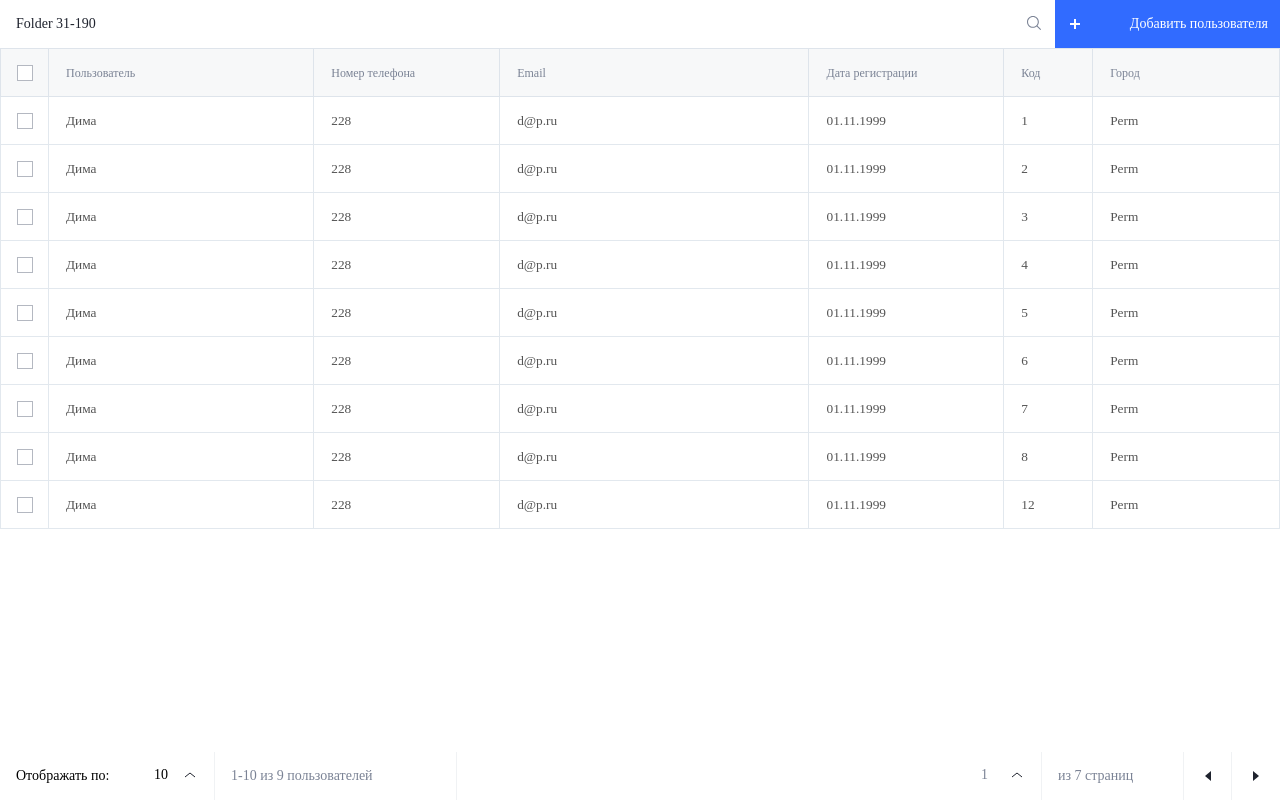
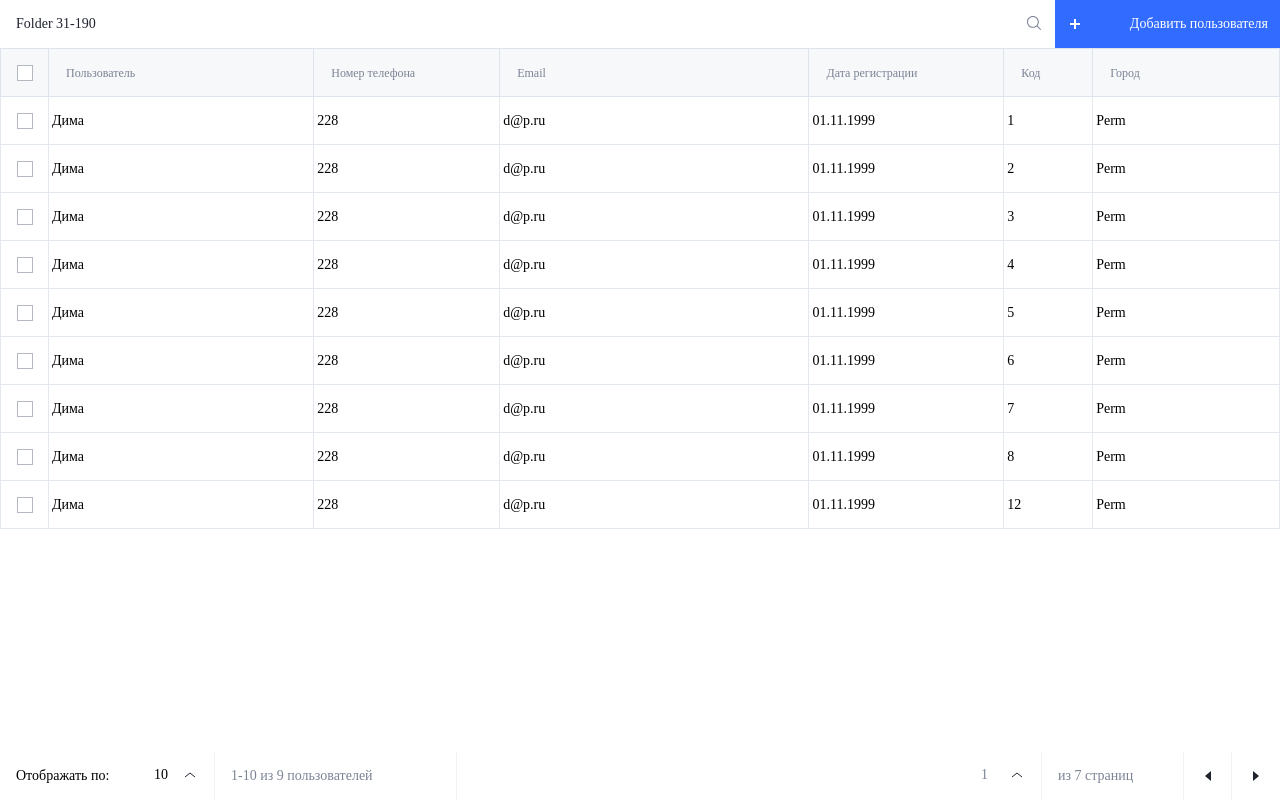
Before and after one commit to leftbhnd/test-task, a Vue app: page / in a window 1280 px wide. Built offline with nearby package versions, Linux system fonts and the light colour scheme.

Commit message:
refactor: логика вынесена в отдельный computed методы

```diff
--- a/src/components/table/HeaderRow.vue
+++ b/src/components/table/HeaderRow.vue
@@ -1,7 +1,7 @@
 <template>
   <thead>
     <tr class="trow">
-      <th class="trow__checkbox" @click="selectAll" :style="isNewUser">
+      <th class="trow__checkbox" @click="selectAll" :style="isEditState">
         <IconWrapper class="checkbox" :src="checkbox" />
       </th>
       <th class="trow__name">
@@ -41,18 +41,21 @@ export default {
     }
   },
   computed: {
-    ...mapGetters(['getNewUserState', 'getUsers', 'getSelectedUsers']),
+    ...mapGetters(['getNewUserState', 'getUsers', 'getSelectedUsers', 'getEditState']),
+    checkAllConditon (): boolean {
+      return this.getUsers.length === this.getSelectedUsers.length && this.getUsers.length
+    },
     checkbox (): string {
-      if (this.getUsers.length === this.getSelectedUsers.length && this.getUsers.length) {
+      if (this.checkAllConditon) {
         return require('@/assets/svg/checked.svg')
-      } else if (this.getSelectedUsers.length > 0) {
+      } else if (this.getSelectedUsers.length) {
         return require('@/assets/svg/checkSeveral.svg')
       } else {
         return require('@/assets/svg/unchecked.svg')
       }
     },
-    isNewUser (): string {
-      if (this.getNewUserState) {
+    isEditState (): string {
+      if (this.getNewUserState || this.getEditState) {
         return 'pointer-events: none;'
       } else {
         return 'pointer-events: auto;'
@@ -72,10 +75,10 @@ export default {
   },
   watch: {
     getSelectedUsers (): void {
-      if (this.getSelectedUsers.length !== this.getUsers.length) {
+      if (this.checkAllConditon) {
+        this.checked = true
+      } else {
         this.checked = false
-      } else if (this.getSelectedUsers.length === this.getUsers.length && this.getUsers.length) {
-        this.checked = true
       }
     }
   }
--- a/src/components/table/UserRow.vue
+++ b/src/components/table/UserRow.vue
@@ -1,55 +1,61 @@
 <template>
   <tr>
-    <td class="trow__checkbox" @click="select" :style="isNewUser">
+    <td class="trow__checkbox" @click="select" :style="isEditUser">
       <IconWrapper class="checkbox" :src="checkboxState" />
     </td>
     <td class="trow__name">
       <input
-        disabled="disabled"
-        class="row-input"
+        class="table-input"
         type="text"
-        :value="user.name"
+        v-model="currentUser.name"
+        v-if="isEdit"
       />
+      <span v-else>{{ user.name }}</span>
     </td>
     <td class="trow__phone">
       <input
-        disabled="disabled"
-        class="row-input"
+        class="table-input"
         type="text"
-        :value="user.phone"
+        v-model="currentUser.phone"
+        v-if="isEdit"
       />
+      <span v-else>{{ user.phone }}</span>
     </td>
     <td class="trow__email">
       <input
-        disabled="disabled"
-        class="row-input"
+        class="table-input"
         type="text"
-        :value="user.email"
+        v-model="currentUser.email"
+        v-if="isEdit"
       />
+      <span v-else>{{ user.email }}</span>
     </td>
     <td class="trow__registration">
       <input
-        disabled="disabled"
-        class="row-input"
+        class="table-input"
         type="text"
-        :value="user.registration"
+        v-model="currentUser.registration"
+        v-if="isEdit"
       />
+      <span v-else>{{ user.registration }}</span>
     </td>
     <td class="trow__code">
       <input
-        disabled="disabled"
-        class="row-input"
+        class="table-input"
         type="text"
-        :value="user.code"
+        v-model="currentUser.code"
+        v-if="isEdit"
       />
+      <span v-else>{{ user.code }}</span>
     </td>
     <td class="trow__city">
       <input
-        disabled="disabled"
-        class="row-input"
+        class="table-input"
         type="text"
-        :value="user.city"
+        v-model="currentUser.city"
+        v-if="isEdit"
       />
+      <span v-else>{{ user.city }}</span>
     </td>
   </tr>
 </template>
@@ -57,7 +63,8 @@
 <script lang="ts">
 import { mapGetters, mapActions } from 'vuex'
 import IconWrapper from '@/components/wrappers/IconWrapper.vue'
-import { isElementInArray } from '@/helpers/helpers'
+import { isUserInArray } from '@/helpers/helpers'
+import { IApiUser } from '@/store/types'
 
 export default {
   name: 'UserRow',
@@ -68,13 +75,32 @@ export default {
     user: Object,
     id: Number
   },
-  data (): { checked: boolean } {
+  data (): {
+    isEdit: boolean
+    checked: boolean
+    currentUser: IApiUser
+    } {
     return {
-      checked: false
+      isEdit: false,
+      checked: false,
+      currentUser: {
+        name: this.user.name,
+        phone: this.user.phone,
+        email: this.user.email,
+        registration: this.user.registration,
+        code: this.user.code,
+        city: this.user.city,
+        id: this.user.id
+      } as IApiUser
     }
   },
   computed: {
-    ...mapGetters(['getNewUserState', 'getSelectedUsers']),
+    ...mapGetters([
+      'getNewUserState',
+      'getSelectedUsers',
+      'getEditState',
+      'getSaveEvent'
+    ]),
     checkboxState (): string {
       if (this.checked) {
         return require('@/assets/svg/checked.svg')
@@ -82,20 +108,34 @@ export default {
         return require('@/assets/svg/unchecked.svg')
       }
     },
-    isNewUser (): string {
-      if (this.getNewUserState) {
+    isEditUser (): string {
+      if (this.getNewUserState || this.getEditState) {
         return 'pointer-events: none;'
       } else {
         return 'pointer-events: auto;'
       }
+    },
+    selectCondition (): boolean {
+      return isUserInArray(this.user, this.getSelectedUsers)
+    },
+    saveCondition (): boolean {
+      return this.getSaveEvent && this.selectCondition
+    },
+    editCondition (): boolean {
+      return this.getEditState && this.selectCondition
     }
   },
   methods: {
-    ...mapActions(['selectUser', 'removeSelection']),
+    ...mapActions([
+      'selectUser',
+      'removeSelection',
+      'updateUser',
+      'saveEventObserver'
+    ]),
     select (): void {
       this.checked = !this.checked
       if (this.checked) {
-        this.$store.dispatch('selectUser', this.user)
+        this.$store.dispatch('selectUser', this.id)
       } else {
         this.$store.dispatch('removeSelection', this.id)
       }
@@ -103,10 +143,34 @@ export default {
   },
   watch: {
     getSelectedUsers (): void {
-      if (isElementInArray(this.id, this.getSelectedUsers)) {
+      if (this.selectCondition) {
         this.checked = true
       } else {
         this.checked = false
+      }
+    },
+    getSaveEvent (): void {
+      if (this.saveCondition) {
+        this.$store.dispatch('updateUser', {
+          id: this.user.id,
+          user: this.currentUser
+        })
+        this.isEdit = false
+        this.$nextTick(() => {
+          this.$store.dispatch('editObserver', false)
+        })
+        this.$nextTick(() => {
+          this.$store.dispatch('saveEventObserver', false)
+        })
+      }
+    },
+    getEditState (): void {
+      if (this.editCondition) {
+        console.log(this.user)
+        this.isEdit = true
+      } else {
+        this.isEdit = false
+        this.currentUser = this.user
       }
     }
   }
```
